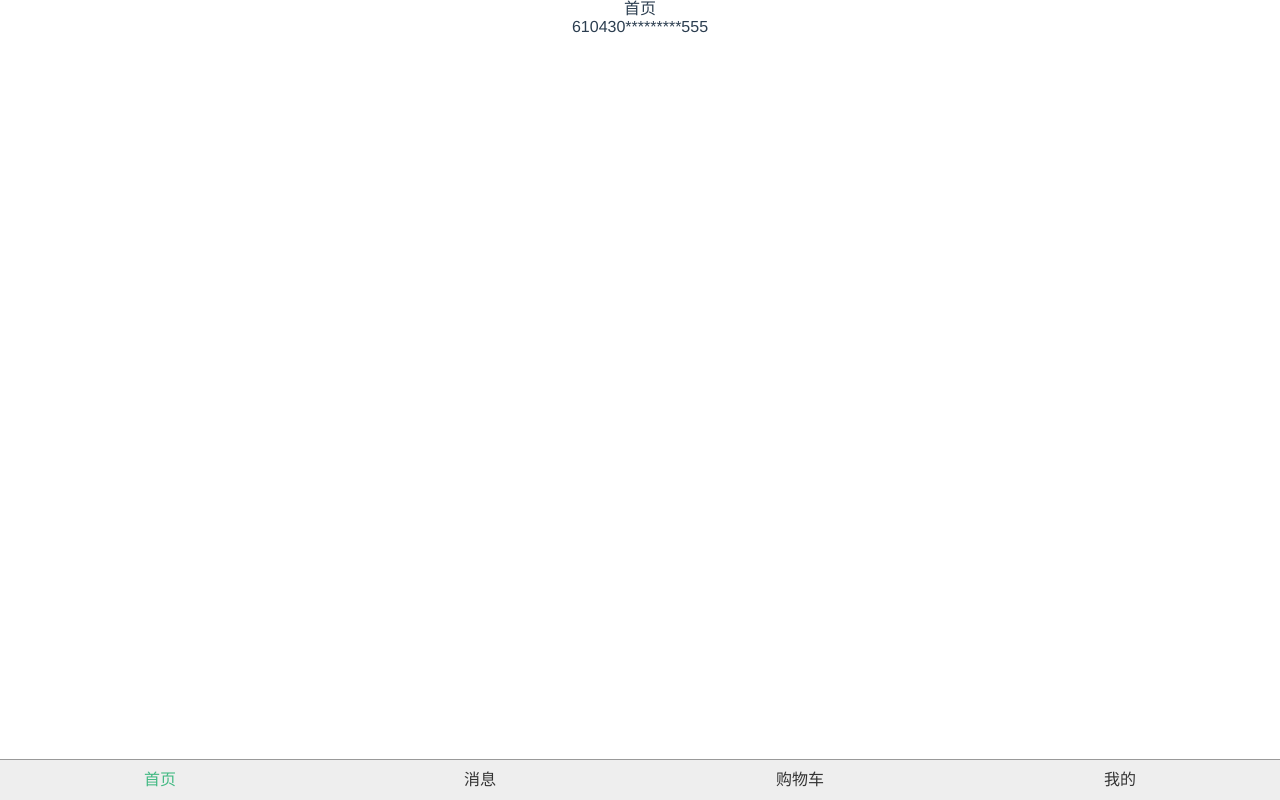
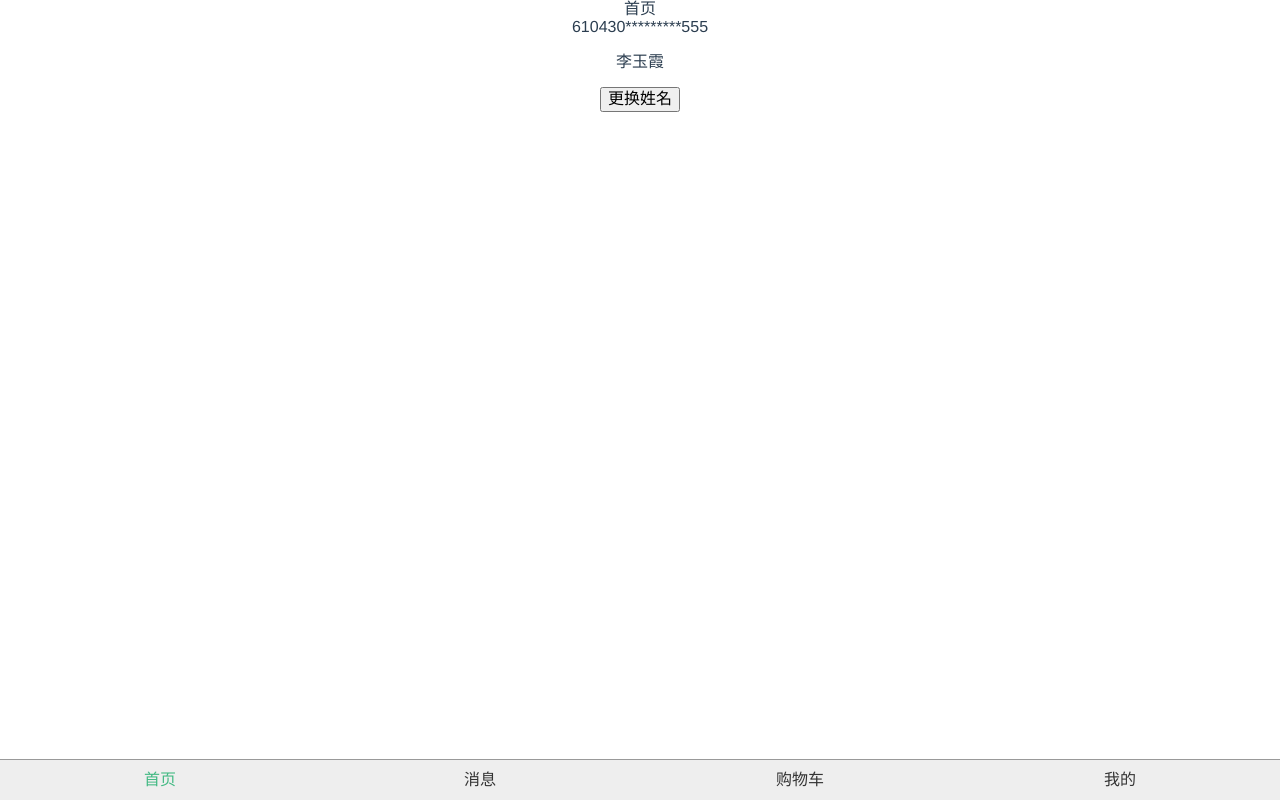
Before and after one commit to xinfei411/common-vue, a Vue app: page /#/home in a window 1280 px wide. Built offline with nearby package versions, Linux system fonts and the light colour scheme; no server answers.

Commit message:
在页面销毁（beforeDestroy）时做一些GC,例如清除定时器

```diff
--- a/src/components/Home.vue
+++ b/src/components/Home.vue
@@ -4,23 +4,52 @@
     <div>
       {{id|id(6,3)}}
     </div>
+    <p id='name'>{{name}}</p>
+    <button @click='setName'>更换姓名</button>
   </div>
 </template>
 
 <script>
+let si =null;
 export default {
-  name: 'Home',
-  data () {
+  name: "Home",
+  data() {
     return {
-      id: '610430198808062555'
+      id: "610430198808062555",
+      name: "李玉霞"
+    };
+  },
+  created() {
+    this.$post("getName", {}).then(function(data) {
+      console.log(data);
+    });
+  },
+  mounted(){
+    si=setInterval(() => {
+      console.log(1);
+    }, 1000);
+  },
+  beforeDestroy(){
+    clearInterval(si);
+  },
+  beforeUpdate() {
+    console.log(document.querySelector("#name").innerHTML);
+  },
+  updated() {
+    console.log(document.querySelector("#name").innerHTML);
+  },
+  methods: {
+    setName() {
+      let vm = this;
+      vm.name = "姚文强";
+      vm.$forceUpdate();
+      vm.$nextTick(() => {
+        console.log(document.querySelector("#name").innerHTML);
+      });
+      console.log(document.querySelector("#name").innerHTML);
     }
-  },
-  created(){
-    this.$post('getName',{}).then(function(data){
-      console.log(data)
-    });
   }
-}
+};
 </script>
 
 <!-- Add "scoped" attribute to limit CSS to this component only -->
```
Also changed, not shown: 1 other file (tests, documents, lock files or other folders).
